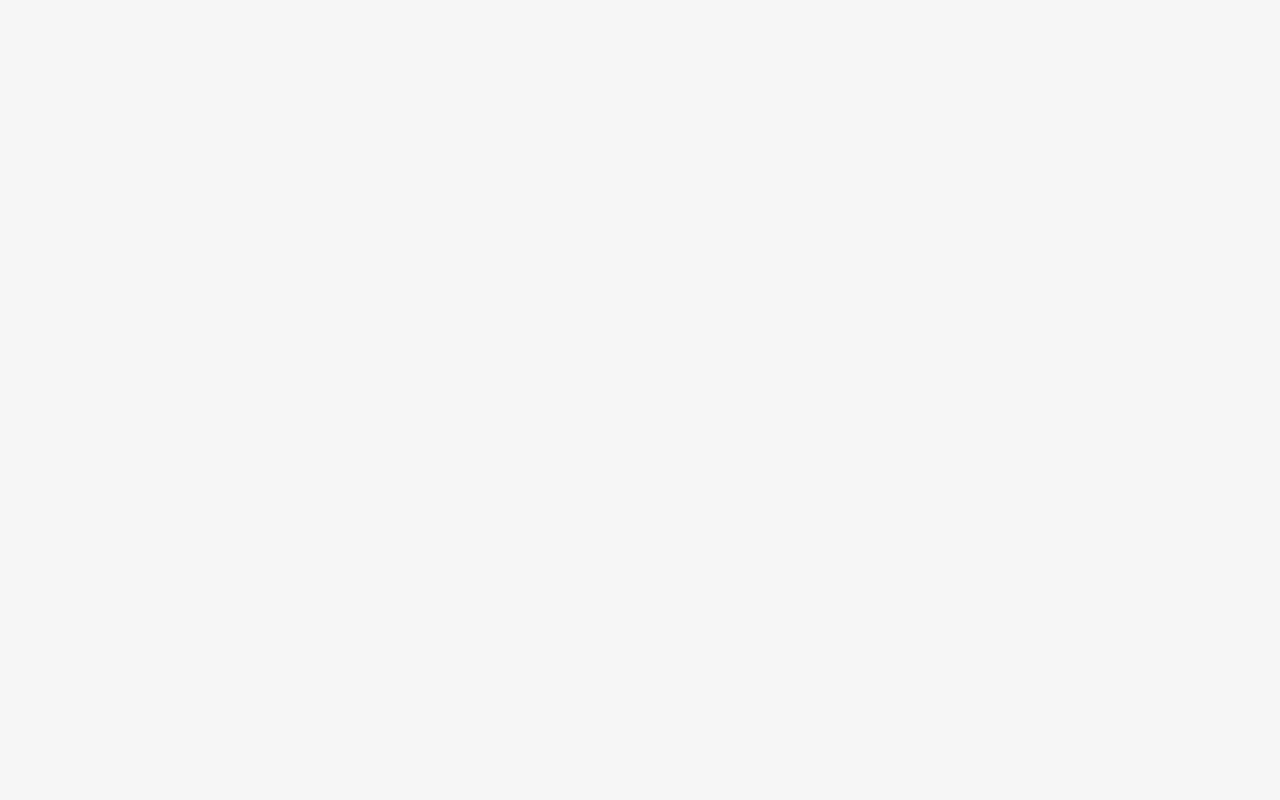
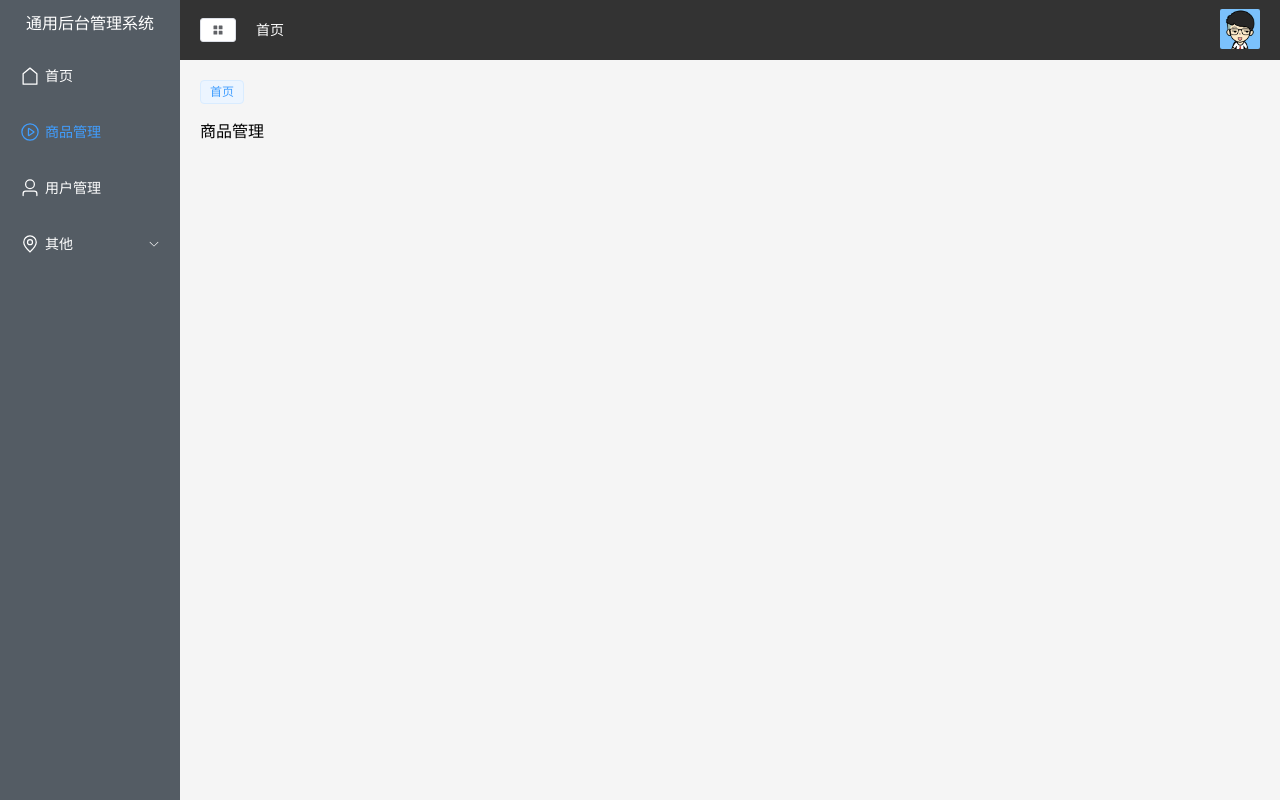
Before and after one commit to minin112/my-vue-app-, a Vue app: page /#/mall in a window 1280 px wide. Before the commit this address had no page. Built offline with nearby package versions, Linux system fonts and the light colour scheme.

Commit message:
tag实现

```diff
--- a/package.json
+++ b/package.json
@@ -11,7 +11,6 @@
   "dependencies": {
     "@element-plus/icons-vue": "^2.3.2",
     "element-plus": "^2.13.7",
-    "less": "^4.6.4",
     "less-loader": "^12.3.2",
     "pinia": "^3.0.4",
     "vue": "^3.5.32",
@@ -21,6 +20,7 @@
     "@vitejs/plugin-vue": "^6.0.5",
     "axios": "^1.15.0",
     "echarts": "^6.0.0",
+    "less": "^4.6.4",
     "mockjs": "^1.1.0",
     "vite": "^8.0.4"
   }
--- a/src/components/CommonAside.vue
+++ b/src/components/CommonAside.vue
@@ -7,6 +7,7 @@
       height="100%"
       :collapse="isCollapse"
       :collapse-transition="false"
+      :default-active="activeMenu"
     >
       <h3 v-show="!isCollapse">通用后台管理系统</h3>
       <h3 v-show="isCollapse">后台</h3>
@@ -15,6 +16,7 @@
         v-for="item in noChildren"
         :index="item.path"
         :key="item.path"
+        @click="handleMenu(item)"
       >
         <!--v-for="item in noChildren"
                 循环渲染 没有子菜单 的菜单项（首页、商品管理、用户管理）
@@ -46,6 +48,7 @@
             v-for="subItem in item.children"
             :index="subItem.path"
             :key="subItem.path"
+            @click="handleMenu(subItem)"
           >
             <component class="icons" :is="subItem.icon"></component>
             <!--动态渲染 Element 图标-->
@@ -60,6 +63,15 @@
 <script setup>
 import { ref, computed } from "vue"; //ref定义会变的数据;computed定义自动计算的值
 import { useAllDataStore } from "@/stores";
+import { useRouter, useRoute } from "vue-router";
+
+const router = useRouter();
+const handleMenu = (item) => {
+  router.push(item.path);
+  store.selectMenu(item);
+};
+const route = useRoute();
+const activeMenu = computed(() => route.path);
 
 const list = ref([
   {
--- /dev/null
+++ b/src/components/CommonTab.vue
@@ -0,0 +1,59 @@
+<template>
+  <div class="tags">
+    <!-- 标签页列表 -->
+    <el-tag
+      v-for="(tag, index) in tags"
+      :key="tag.name"
+      :closable="tag.name != 'home'"
+      :effect="route.name == tag.name ? 'dark' : 'light'"
+      @click="handleMenu(tag)"
+      @close="handleClose(tag, index)"
+    >
+      {{ tag.label }}
+    </el-tag>
+  </div>
+</template>
+<script setup>
+import { ref, computed } from "vue";
+import { useRoute, useRouter } from "vue-router";
+import { useAllDataStore } from "@/stores";
+
+const store = useAllDataStore();
+const tags = computed(() => store.state.tags);
+const route = useRoute();
+const router = useRouter();
+
+const handleMenu = (tag) => {
+  router.push(tag.path);
+  store.selectMenu(tag);
+};
+
+//关闭tab时触发
+const handleClose = (tag, index) => {
+  //这里执行pinia中的updateTags方法，把这个tab删除掉
+  store.updateTags(tag);
+  //只有当关闭的tab对应当前页面的时候，才需要做一些操作
+  if (tag.path !== route.path) return;
+
+  //tags.length，这个长度是点击之前的tabs数量-1，因为上面我们删除了一个tab
+  //如果关闭的是最后一个
+  if (index === store.state.tags.length) {
+    //联动面包屑
+    store.selectMenu(tags.value[index - 1]);
+    //跳转到前一个tab
+    router.push(tags.value[index - 1].path);
+  } else {
+    //如果不是最后一个，则让删除后处于这个索引的tab进行联动
+    store.selectMenu(tags.value[index]);
+    router.push(tags.value[index].path);
+  }
+};
+</script>
+<style scoped lang="less">
+.tags {
+  margin: 20px 0 0 20px;
+  .el-tag {
+    margin-right: 10px;
+  }
+}
+</style>
--- a/src/router/index.js
+++ b/src/router/index.js
@@ -19,6 +19,11 @@
         name: "user",
         component: () => import("@/views/User.vue"),
       },
+      {
+        path: "mall",
+        name: "mall",
+        component: () => import("@/views/Mall.vue"),
+      },
     ],
   },
 ];
--- a/src/stores/index.js
+++ b/src/stores/index.js
@@ -23,6 +23,14 @@
 function initState() {
   return {
     isCollapse: false,
+    tags: [
+      {
+        path: "/home",
+        name: "home",
+        label: "首页",
+        icon: "home",
+      },
+    ],
   };
 }
 export const useAllDataStore = defineStore("allData", () => {
@@ -30,7 +38,23 @@
 
   const state = ref(initState());
 
+  function selectMenu(val) {
+    if (val.name === "home") {
+      state.value.currentMenu = null;
+    } else {
+      let index = state.value.tags.findIndex((item) => item.name === val.name);
+      index === -1 ? state.value.tags.push(val) : "";
+    }
+  }
+
+  function updateTags(tag) {
+    let index = state.value.tags.findIndex((item) => item.name === tag.name);
+    state.value.tags.splice(index, 1);
+  }
+
   return {
     state,
+    selectMenu,
+    updateTags,
   };
 });
--- a/src/views/Main.vue
+++ b/src/views/Main.vue
@@ -2,6 +2,7 @@
 // 放逻辑、数据、函数
 import CommonAside from "@/components/CommonAside.vue";
 import CommonHeader from "@/components/CommonHeader.vue";
+import CommonTab from "@/components/CommonTab.vue";
 </script>
 
 <template>
@@ -19,6 +20,7 @@
         <el-header class="el-header">
           <common-header />
         </el-header>
+        <common-tab />
         <el-main class="right-main">
           <router-view></router-view>
         </el-main>
--- /dev/null
+++ b/src/views/Mall.vue
@@ -0,0 +1,6 @@
+<template>
+  <div>商品管理</div>
+</template>
+<script setup></script>
+
+<style scoped lang="less"></style>
```
Also changed, not shown: 1 other file (tests, documents, lock files or other folders).
